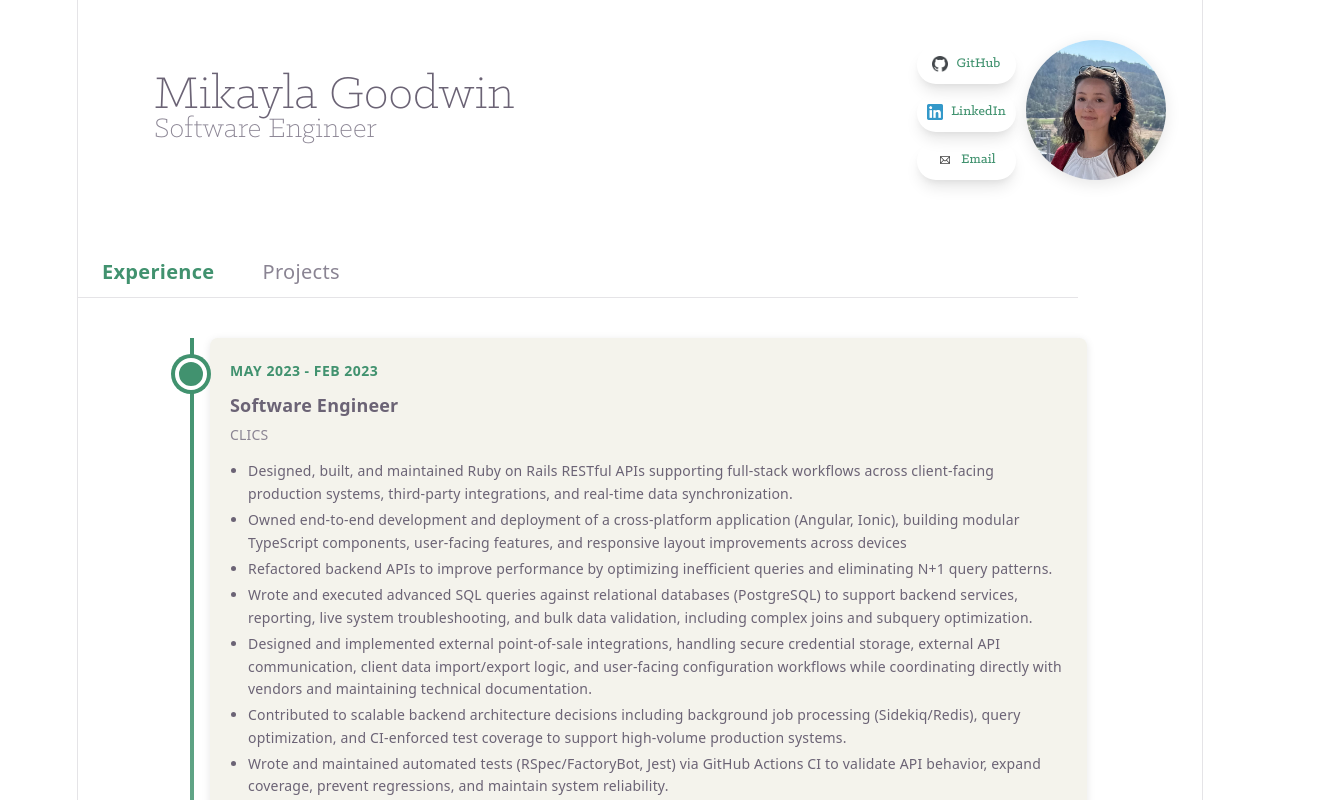
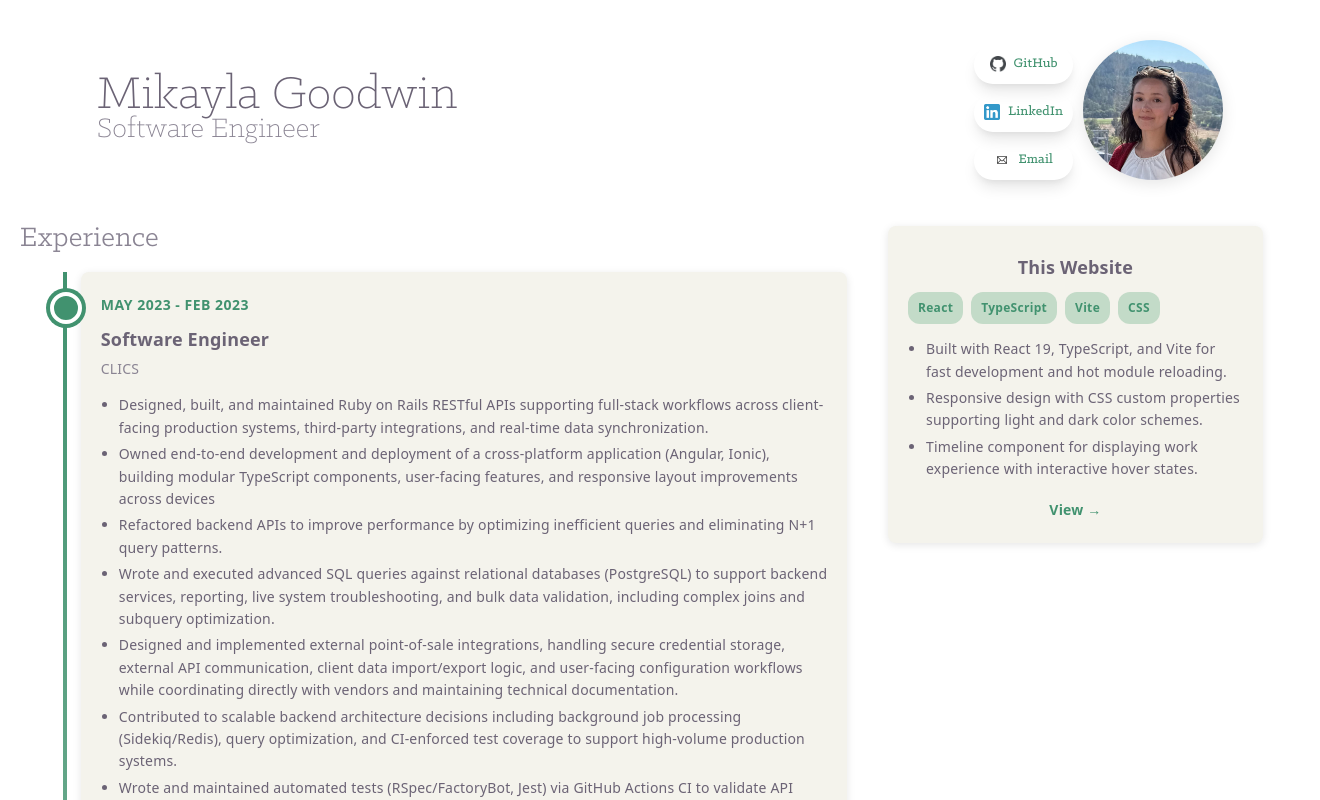
Before and after one commit to mikaylacora/me, a React (Vite) app: page / in a window 1280 px wide. Shown: the top 800 px of the page, 1320 px wide, since content can reach past the window. Built offline with nearby package versions, Linux system fonts and the light colour scheme.

Commit message:
adjust layout and remove tab structure.

```diff
--- a/src/App.css
+++ b/src/App.css
@@ -1,7 +1,7 @@
 
 #header {
   width: 100%;
-  max-width: 1126px;
+  /* max-width: 1126px; */
   padding: 40px 20px;
   /* background-image: "src/assets/header.png"; */
 
@@ -78,10 +78,24 @@ h2 {
 #content {
   flex: 1;
   display: flex;
-  flex-direction: column;
+  flex-direction: row;
+  justify-content: space-around;
 }
 
-#Experience,
+#Experience {
+  width: 70%;
+  padding-left: 20px;
+
+  h2{
+    text-align: left;
+    margin: 0;
+    font-size: 30px;
+    color: var(--muted-text);
+    font-family: 'Klinic Slab', sans-serif;
+    font-weight: 400;
+  }
+}
 #Projects {
-  width: 100%;
+  width: 30%;
+  padding-right: 20px;
 }
--- a/src/App.tsx
+++ b/src/App.tsx
@@ -84,8 +84,8 @@ function App() {
   const projects = [
     {
       id: '1',
-      name: 'Portfolio Website',
-      description: 'Personal portfolio website built with React and TypeScript, featuring a responsive timeline and project showcase.',
+      name: 'This Website',
+      description: 'Personal portfolio website built with React and TypeScript, featuring a timeline and project showcase.',
       technologies: ['React', 'TypeScript', 'Vite', 'CSS'],
       link: 'https://github.com/mikaylacora/me',
       bullets: [
@@ -114,17 +114,13 @@ function App() {
       </section>
 
       <section id="content">
-        <Tabs tabs={tabs} activeTab={activeTab} onTabChange={setActiveTab} />
-        {activeTab === 'experience' && (
         <section id="Experience">
+          <h2>Experience</h2>
           <Timeline jobs={jobs} />
         </section>
-        )}
-        {activeTab === 'projects' && (
         <section id="Projects">
           <Projects projects={projects} />
         </section>
-        )}
       </section>
     </>
   )
--- a/src/components/Card.css
+++ b/src/components/Card.css
@@ -49,6 +49,7 @@
   line-height: 1.6;
   color: var(--text);
   margin-bottom: 4px;
+  text-align: left;
 }
 
 .technologies {
--- a/src/components/Projects.css
+++ b/src/components/Projects.css
@@ -1,11 +1,11 @@
-.projects-grid {
+/* .projects-grid {
   display: grid;
   grid-template-columns: repeat(auto-fill, minmax(460px, 1fr));
   gap: 24px;
   max-width: 1000px;
   margin: 0 auto;
   padding: 30px 0;
-}
+} */
 
 @media (max-width: 768px) {
   .projects-grid {
--- a/src/components/Timeline.css
+++ b/src/components/Timeline.css
@@ -1,8 +1,8 @@
 .timeline-container {
   position: relative;
-  padding: 40px 0;
+  padding: 20px 0;
   max-width: 1000px;
-  margin: 0 auto;
+  /* margin: 0 auto; */
 }
 
 .timeline-line {
--- a/src/index.css
+++ b/src/index.css
@@ -55,11 +55,11 @@
 } */
 
 #root {
-  width: 1126px;
+  /* width: px; */
   max-width: 100%;
   margin: 0 auto;
   text-align: center;
-  border-inline: 1px solid var(--border);
+  /* border-inline: 1px solid var(--border); */
   min-height: 100svh;
   display: flex;
   flex-direction: column;
```
Lines whose indentation alone changed are shown as unchanged.
